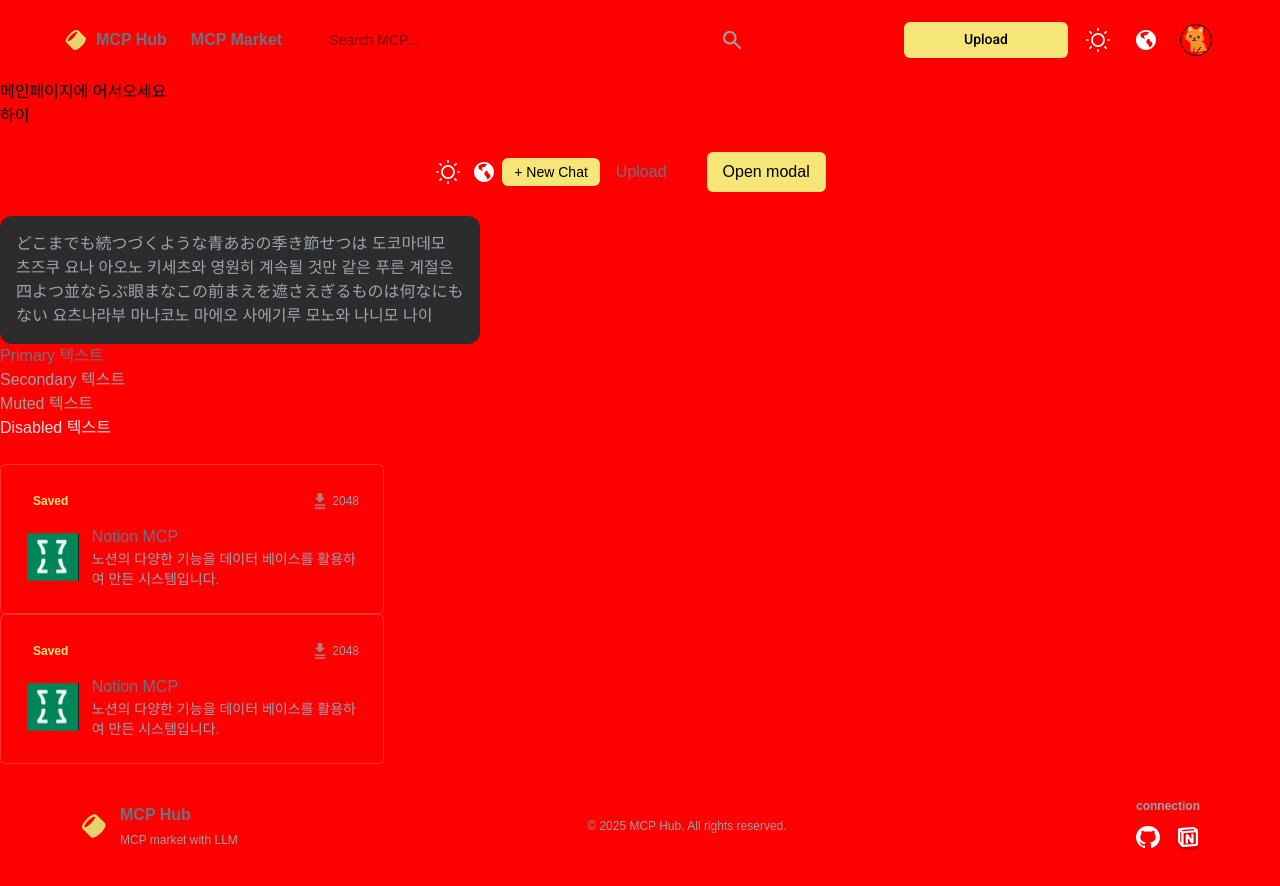
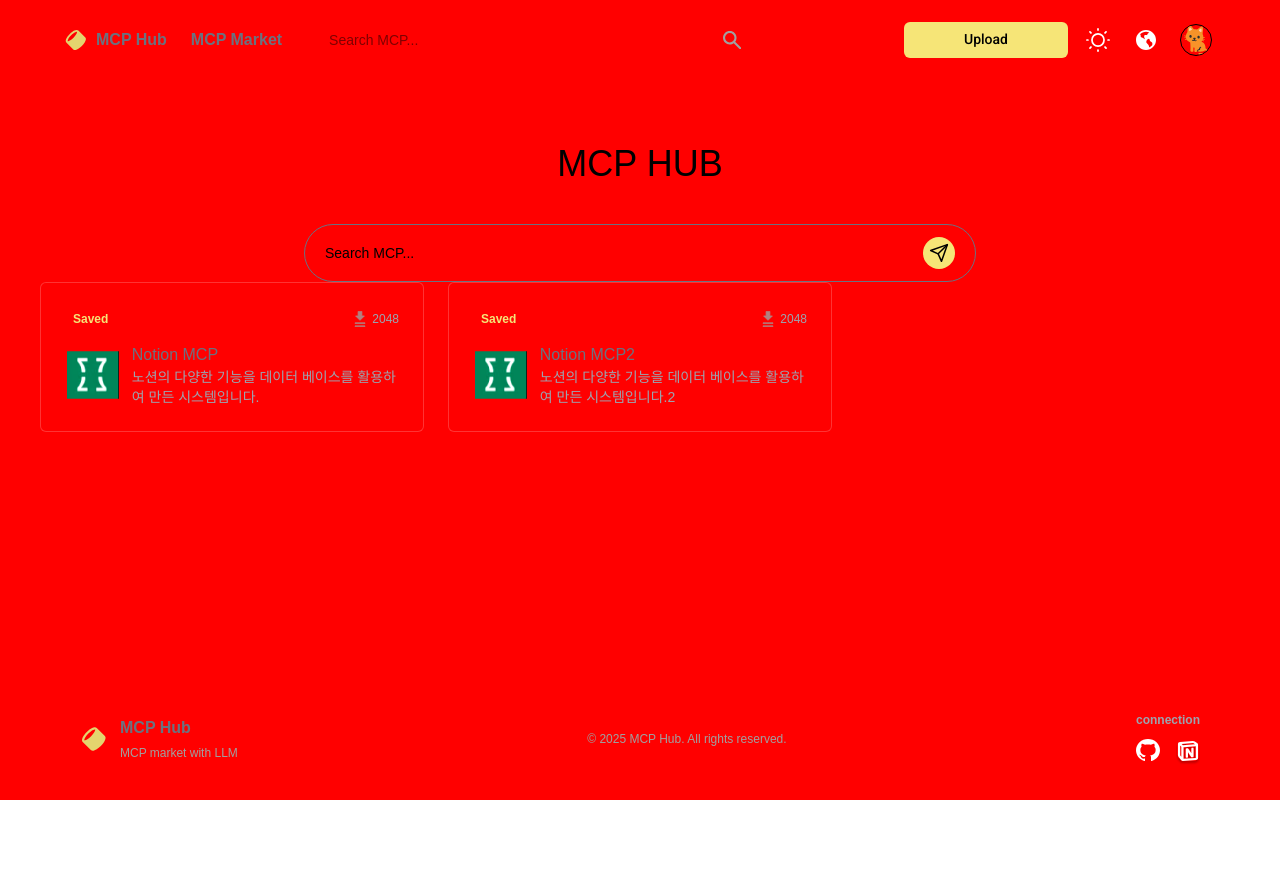
Before and after one commit to 8LOWUP/mcp-hub-FE, a Next.js app: page /market in a window 1280 px wide. After the commit the page ends 800 px from the top, so only its background shows below. Built offline with nearby package versions, Linux system fonts and the light colour scheme; a web font is replaced by a local one.

Commit message:
:sparkles: 랜딩페이지 작업 진행 중, 채팅페이지로 이동하는 버튼 추가

```diff
--- a/src/app/[locale]/layout.tsx
+++ b/src/app/[locale]/layout.tsx
@@ -21,11 +21,9 @@
         <ThemeProvider>
             <NextIntlClientProvider messages={messages}>
                 <Header />
-                <main className="flex-1 min-h-0 flex flex-col"> {/* ✅ 남은 공간 채움 */}
+                <main className="w-full h-full flex-1 flex flex-col min-w-[375px] bg-background text-foreground min-h-full"> {/* ✅ 남은 공간 채움 */}
                     {/* ✅ 페이지 공통 래퍼 */}
-                    <div className="min-w-[375px] bg-background text-foreground min-h-full">
-                        {children}
-                    </div>
+                    {children}
                 </main>
                 <Footer />
                 <div id="portal-root" />
--- a/src/app/[locale]/page.tsx
+++ b/src/app/[locale]/page.tsx
@@ -1,67 +1,36 @@
 import {useTranslations} from 'next-intl';
-import {Link} from '@/i18n/routing';
-import ThemeToggle from '@/components/ui/theme-toggle';
-import PrimaryButton from '@/components/ui/PrimaryButton';
 import "../globals.css"
-import LocaleSwitcher from '@/components/ui/LocaleSwitcher';
-import SecondaryButton from '@/components/ui/SecondaryButton';
-import Example from '@/components/modal/Example';
-import MCPCard from "@/components/container/McpCard";
-import TextContainer from '@/components/container/TextContainer'
+import MarketGrid from '@/features/market/components/grid/MarketGrid';
+import LandingChatStartButton from '@/features/landing/components/LandingChatStartButton';
 
 export default function LandingPage() {
   const t = useTranslations('LandingPage');
+  const mcpDate = [
+    {
+      id : "notionmcp",
+      title : "Notion MCP",
+      description : "노션의 다양한 기능을 데이터 베이스를 활용하여 만든 시스템입니다.",
+      saved : true,
+      usersCount:2048,
+    },
+    {
+      id : "notionmcp1",
+      title : "Notion MCP2",
+      description : "노션의 다양한 기능을 데이터 베이스를 활용하여 만든 시스템입니다.2",
+      saved : true,
+      usersCount:2048,
+    },
+  ]
+
   return (
-    <div className='bg-surface-1 pt-20'>
-      <h1>{t('title')}</h1>
-      <Link href="/about">{t('about')}</Link>
-      <div className='flex justify-center items-center'>
-        <ThemeToggle />
-        <LocaleSwitcher/>
-        <PrimaryButton
-          size='sm'
-        >
-          + New Chat
-        </PrimaryButton>
-        <SecondaryButton
-          variant='secondary'
-        >
-          Upload
-        </SecondaryButton>
-        <Example/>
+    <div className='flex-1 h-full bg-surface-1 pt-20'>
+      <div className="mt-6 flex flex-col justify-center items-center">
+          <h1 className='text-4xl py-10'>MCP HUB</h1>
+          <LandingChatStartButton />
+          <MarketGrid items={mcpDate} >
+          </MarketGrid>
+
       </div>
-      <div className='flex flex-col'>
-        <TextContainer className='max-h-80 w-120'>
-          どこまでも続つづくような青あおの季き節せつは
-          도코마데모 츠즈쿠 요나 아오노 키세츠와
-          영원히 계속될 것만 같은 푸른 계절은
-          四よつ並ならぶ眼まなこの前まえを遮さえぎるものは何なにもない
-          요츠나라부 마나코노 마에오 사에기루 모노와 나니모 나이
-
-        </TextContainer>
-      </div>
-      <div className='text-primary'>Primary 텍스트</div>
-      <div className='text-secondary'>Secondary 텍스트</div>
-      <div className='text-muted'>Muted 텍스트</div>
-      <div className='text-disabled'>Disabled 텍스트</div>
-        <div className="mt-6 flex flex-col justify-center">
-
-            <MCPCard
-                id="notionmcp"
-                title="Notion MCP"
-                description="노션의 다양한 기능을 데이터 베이스를 활용하여 만든 시스템입니다."
-                saved = {true}
-                usersCount={2048}
-            />
-            <MCPCard
-                id="notionmcp"
-                title="Notion MCP"
-                description="노션의 다양한 기능을 데이터 베이스를 활용하여 만든 시스템입니다."
-                saved = {true}
-                usersCount={2048}
-            />
-
-        </div>
 
     </div>
   );
--- /dev/null
+++ b/src/features/landing/components/LandingChatStartButton.tsx
@@ -0,0 +1,59 @@
+"use client";
+
+import { useState } from "react";
+import { useRouter } from "next/navigation";
+import Image from "next/image";
+import clsx from "clsx";
+
+interface LandingSearchBarProps {
+    placeholder?: string;
+}
+
+const LandingChatStartButton = ({ placeholder = "Search MCP..." }: LandingSearchBarProps) => {
+    const router = useRouter();
+
+    // 검색 실행
+    const handleSearch = () => {
+        router.push(`/chat`);
+    };
+
+
+    return (
+        <div
+            className={clsx(
+                "flex w-full max-w-2xl justify-between items-center",
+                " w-full rounded-full bg-surface-2 p-5 py-3",
+                "text-sm text-foreground placeholder:text-muted-foreground",
+                "border-gray-500 border-1"
+        )}>
+            {placeholder}
+            {/* 우측: 전송 버튼 */}
+            <button
+                type="button"
+                onClick={handleSearch}
+                aria-label="Send message"
+                className={[
+                "shrink-0 grid place-items-center rounded-full size-8",
+                "bg-accent text-black",
+                "transition active:scale-[0.98]",
+                ].join(" ")}
+            >
+                {/* 종이비행기 아이콘 */}
+                <svg
+                viewBox="0 0 24 24"
+                className="size-4 sm:size-5"
+                fill="none"
+                stroke="currentColor"
+                strokeWidth={1.8}
+                strokeLinecap="round"
+                strokeLinejoin="round"
+                >
+                <path d="M22 2L11 13" />
+                <path d="M22 2l-7 20-4-9-9-4 20-7z" />
+                </svg>
+            </button>
+        </div>
+    );
+}
+
+export default LandingChatStartButton;
```
Also changed, not shown: src/features/landing/components/LandingMCPList.tsx (added).
